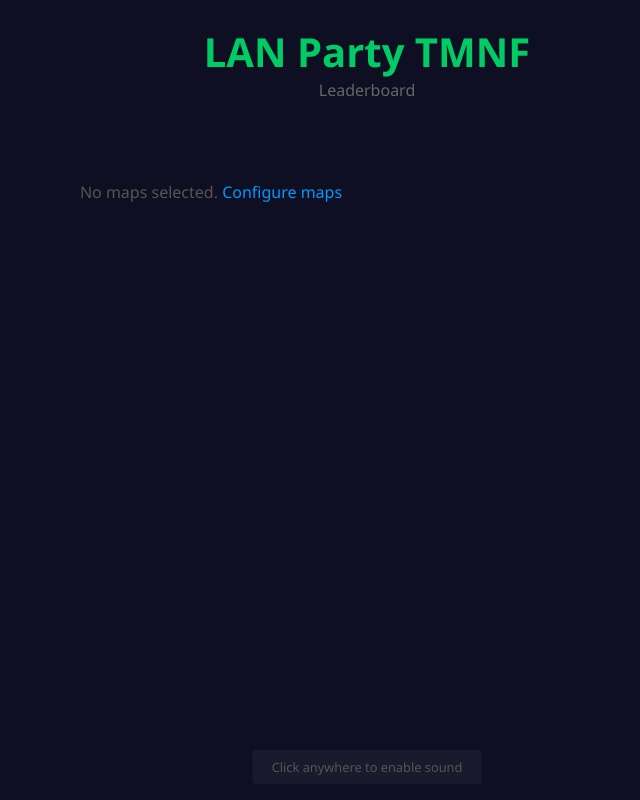
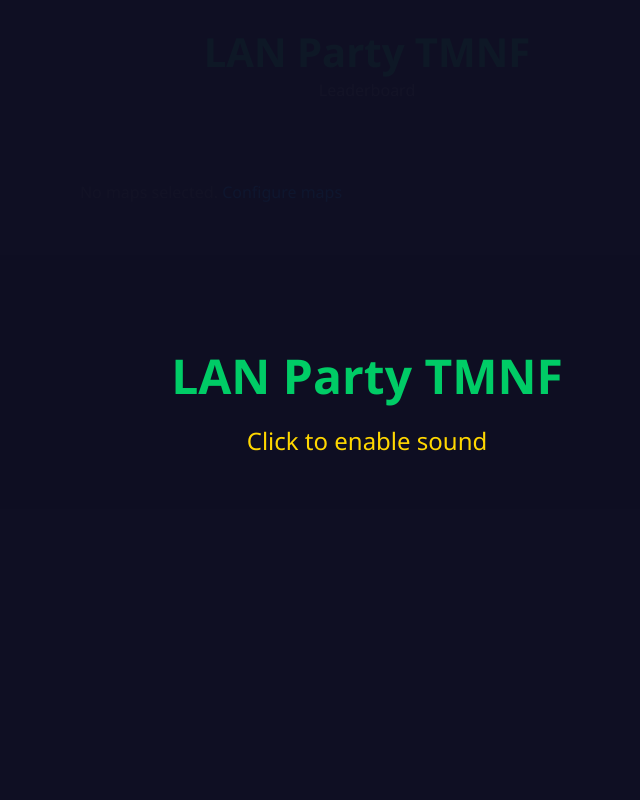
Before and after one commit to madsthom/tmnf-leaderboard, a FastAPI app: page / in a window 1280 px wide. Shown: the whole page, without its empty margins (273-913 px from the left). Run offline with FastAPI, Linux system fonts and the light colour scheme; data that the repository does not hold is empty.

Commit message:
Full-screen click-to-enable-sound overlay

```diff
--- a/templates/index.html
+++ b/templates/index.html
@@ -105,7 +105,10 @@
   <div class="sidebar" id="sidebar"></div>
 </div>
 
-<div id="clickPrompt" style="position:fixed;bottom:1rem;left:50%;transform:translateX(-50%);background:#1a1a2e;color:#555;padding:0.5rem 1.2rem;border-radius:4px;font-size:0.8rem;z-index:999;cursor:pointer;" onclick="unlockAudio()">Click anywhere to enable sound</div>
+<div id="clickPrompt" style="position:fixed;top:0;left:0;width:100%;height:100%;background:rgba(15,15,35,0.95);z-index:9999;cursor:pointer;display:flex;align-items:center;justify-content:center;flex-direction:column;" onclick="unlockAudio()">
+  <div style="color:#00cc66;font-size:3rem;font-weight:bold;margin-bottom:1rem;">LAN Party TMNF</div>
+  <div style="color:#ffd700;font-size:1.5rem;">Click to enable sound</div>
+</div>
 <div class="fanfare-overlay" id="fanfareOverlay"></div>
 <div class="fanfare-text" id="fanfareText"></div>
 
```
